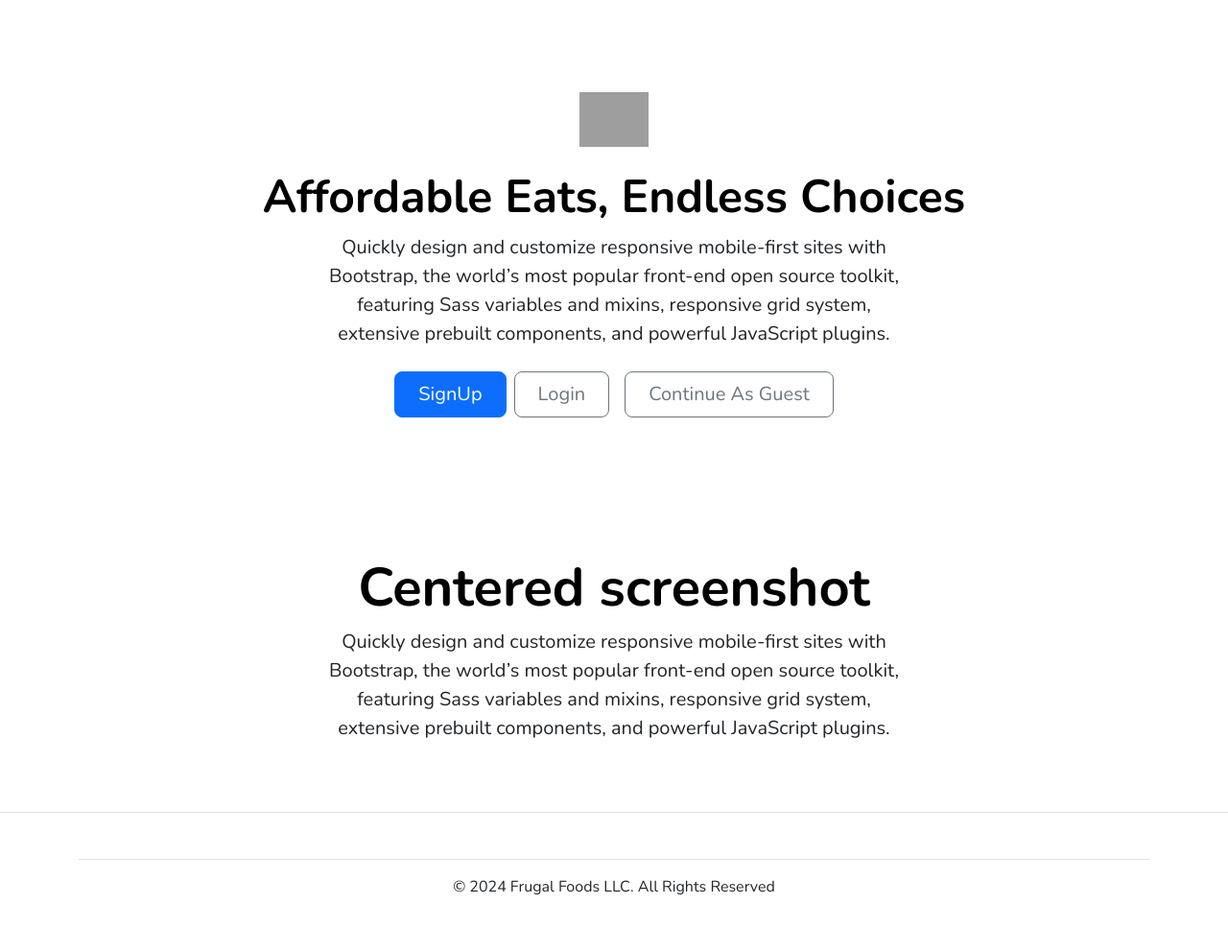
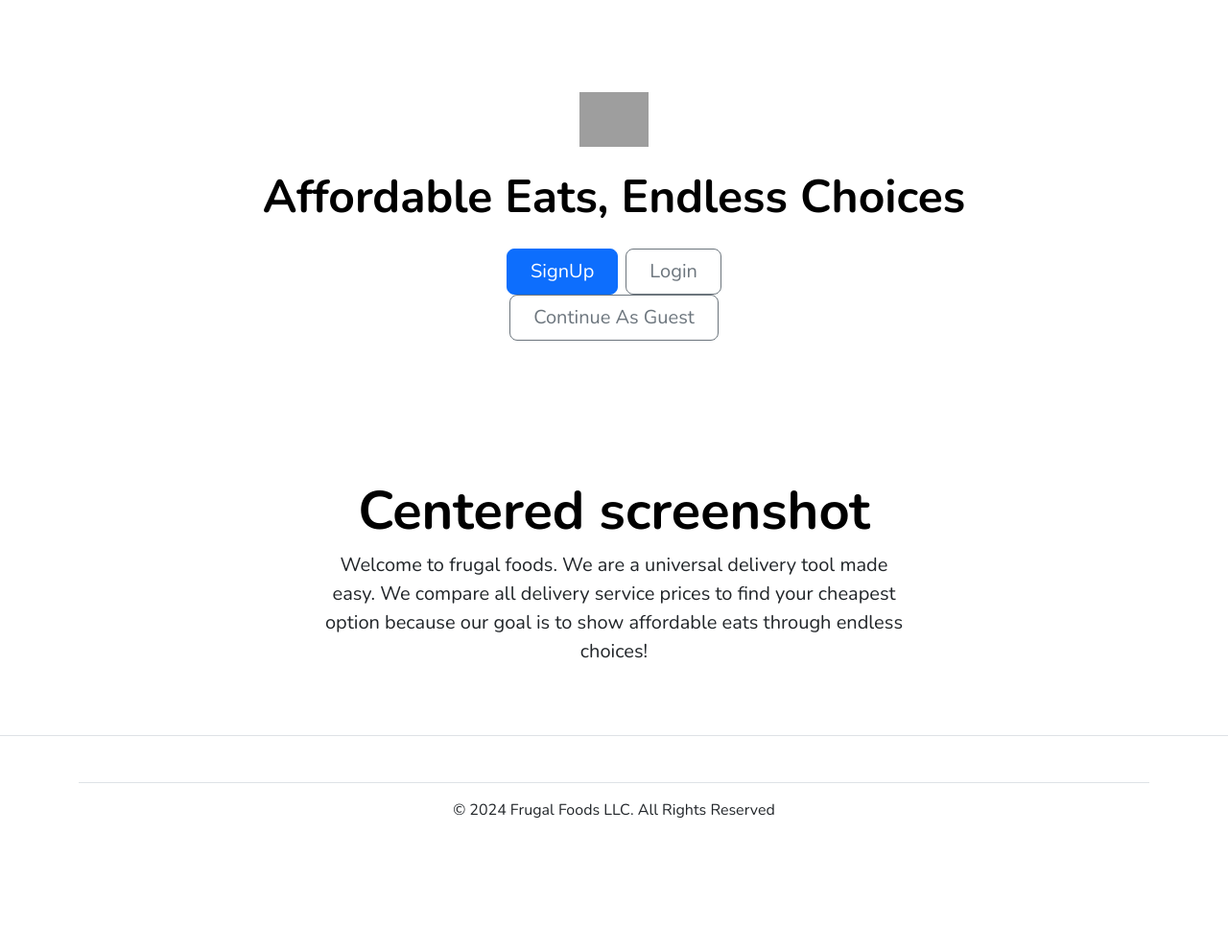
Before and after one commit to STEAM-Center-NYC/10038-Aggregating-Delivery-Service-Prices-To-Determine-The-Best-Deal, a Flask app: page / in a window 1280 px wide. Shown: the part 64-1056 px from the top of the page at 96% size. After the commit the page ends 916 px from the top, so only its background shows below. Run offline with Flask 3, Linux system fonts and the light colour scheme; grey boxes are pictures that could not be loaded.

Commit message:
Worked on writing and landing finish up

```diff
--- a/templates/index.jinja
+++ b/templates/index.jinja
@@ -17,5 +17,4 @@
         <button id="contents_list">List</button> &nbsp;|&nbsp;
         <button id="contents_map">Map</button>
     </div>
-</main>
-{% endblock  %}
+    {% endblock  %}
--- a/templates/landing.jinja
+++ b/templates/landing.jinja
@@ -33,13 +33,13 @@
     <img class="d-block mx-auto mb-4" src="small.png" alt="" width="72" height="57">
     <h2 class="display-5 fw-bold text-body-emphasis">Affordable Eats, Endless Choices</h2>
     <div class="col-lg-6 mx-auto">
-      <p class="lead mb-4">Quickly design and customize responsive mobile-first sites with Bootstrap, the world’s most popular front-end open source toolkit, featuring Sass variables and mixins, responsive grid system, extensive prebuilt components, and powerful JavaScript plugins.</p>
+      <p class="lead mb-4"></p>
       <div class="d-grid gap-2 d-sm-flex justify-content-sm-center">
         <button type="button" class="btn btn-primary btn-lg px-4 gap-3">SignUp</button>
         <button type="button" class="btn btn-outline-secondary btn-lg px-4">Login</button>
-        <br>
-        <button type="button" class="btn btn-outline-secondary btn-lg px-4">Continue As Guest</button>
       </div>
+      <a href="/home"><button onclick="index" type="button" class="btn btn-outline-secondary btn-lg px-4">Continue As Guest</button></a>
+
     </div>
   </div>
 
@@ -48,7 +48,7 @@
   <div class="px-4 pt-5 my-5 text-center border-bottom">
     <h1 class="display-4 fw-bold text-body-emphasis">Centered screenshot</h1>
     <div class="col-lg-6 mx-auto">
-      <p class="lead mb-4">Quickly design and customize responsive mobile-first sites with Bootstrap, the world’s most popular front-end open source toolkit, featuring Sass variables and mixins, responsive grid system, extensive prebuilt components, and powerful JavaScript plugins.</p>
+      <p class="lead mb-4">Welcome to frugal foods. We are a universal delivery tool made easy. We compare all delivery service prices to find your cheapest option because our goal is to show affordable eats through endless choices!</p>
       <div class="d-grid gap-2 d-sm-flex justify-content-sm-center mb-5">
  </main>
 <div class="container">
```
